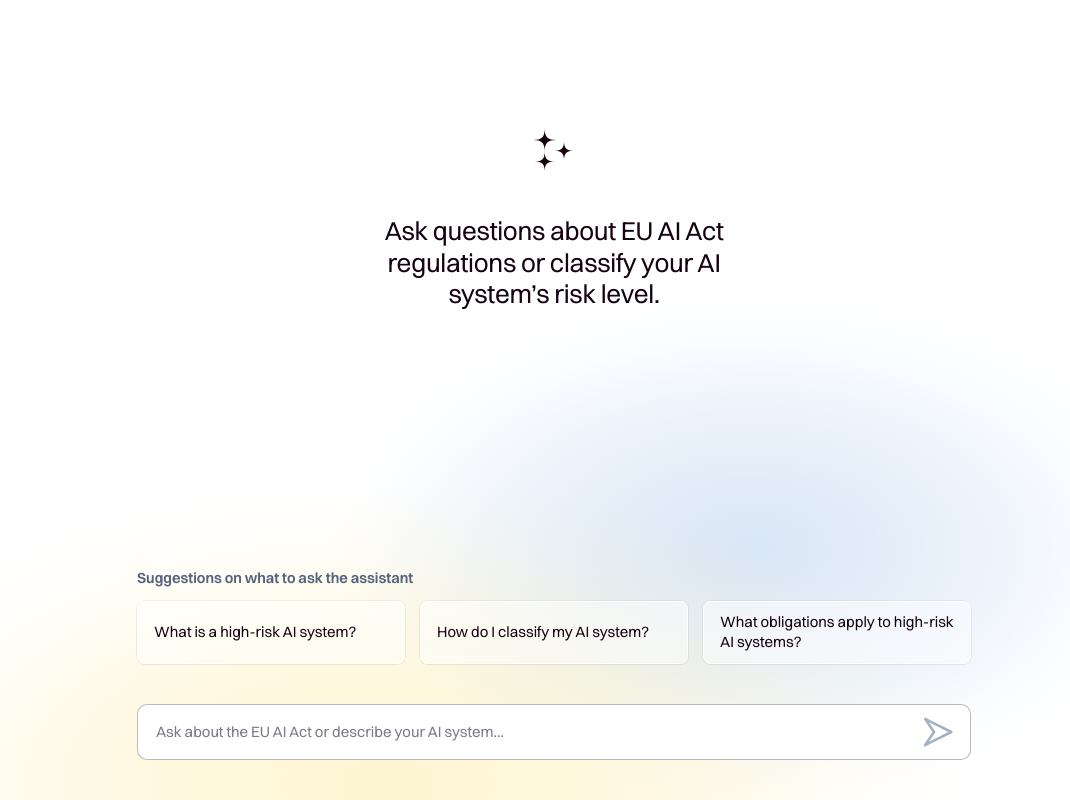
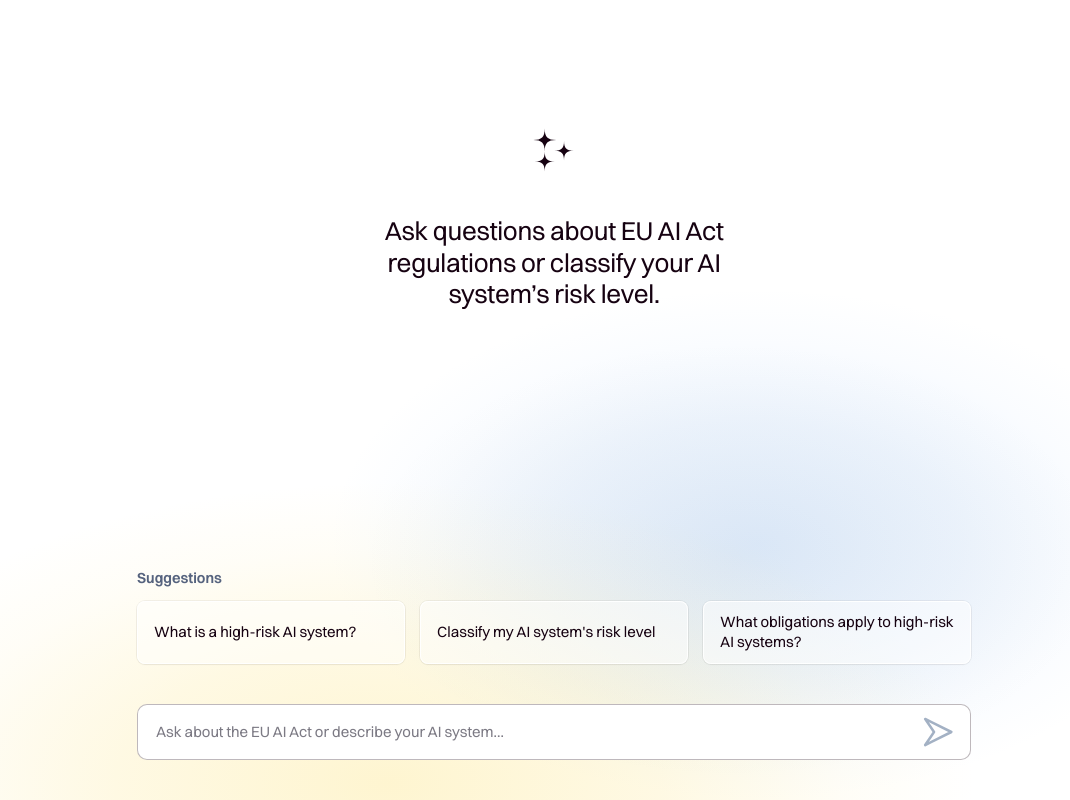
Before and after one commit to vita-tak/eu-ai-act-rag, a Next.js app in the folder frontend/: page / in a window 1280 px wide. Shown: the whole page, without its empty margins (86-1156 px from the left). Built offline with nearby package versions, Linux system fonts and the light colour scheme.

Commit message:
update suggestion chip text and heading

```diff
--- a/frontend/components/SuggestionChips.tsx
+++ b/frontend/components/SuggestionChips.tsx
@@ -2,7 +2,7 @@
 
 const SUGGESTIONS = [
   "What is a high-risk AI system?",
-  "How do I classify my AI system?",
+  "Classify my AI system's risk level",
   "What obligations apply to high-risk AI systems?",
 ] as const;
 
@@ -15,7 +15,7 @@
   return (
     <section aria-labelledby="suggestions-heading" className="pb-10">
       <h2 id="suggestions-heading" className="text-[0.92rem] font-semibold text-[var(--ink-slate)]">
-        Suggestions on what to ask the assistant
+        Suggestions
       </h2>
       <ul className="mt-3 grid grid-cols-1 gap-[15px] sm:grid-cols-3">
         {SUGGESTIONS.map((suggestion) => (
```
